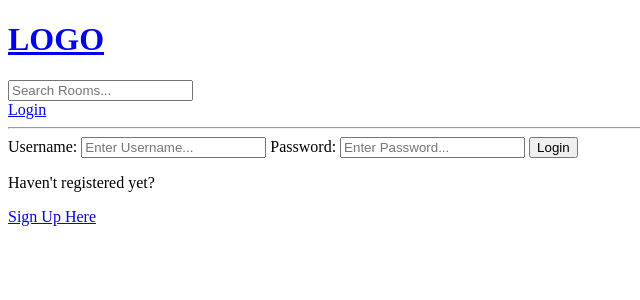
After one commit to bolivegano/discord_board_django_project, a Django app: page /login/ in a window 1280 px wide. The commit adds this page. Shown: the top 300 px of the page, without its empty margins (0-640 px from the left). Run offline with Django 4.2, Linux system fonts and the light colour scheme.

Commit message:
up through user registration 03:01:00 in the video tutorial

```diff
--- a/base/templates/base/home.html
+++ b/base/templates/base/home.html
@@ -29,8 +29,10 @@
         <div>
             {% for room in rooms %}
             <div>
+                {% if request.user == room.host %}
                 <a href="{% url 'update-room' room.id %}">Edit</a>
                 <a href="{% url 'delete-room' room.id %}">Delete</a>
+                {% endif %}
                 <span>@{{room.host.username}} </span>
                 <h5>
                     {{ room.id }} --
--- /dev/null
+++ b/base/templates/base/login_register.html
@@ -0,0 +1,33 @@
+{% extends 'main.html' %} {% block content %} {% if page == 'login' %}
+<div>
+    <form method="POST" action="">
+        {% csrf_token %}
+
+        <label>Username:</label>
+        <input type="text" name="username" placeholder="Enter Username..." />
+
+        <label>Password:</label>
+        <input
+            type="password"
+            name="password"
+            placeholder="Enter Password..."
+        />
+
+        <input type="submit" value="Login" />
+    </form>
+    <p>Haven't registered yet?</p>
+    <a href="{% url 'register' %}">Sign Up Here</a>
+</div>
+
+{% else %}
+
+<div>
+    <form method="POST" action="">
+        {% csrf_token %} {{form.as_p}}
+        <input type="submit" value="Register" />
+    </form>
+    <p>Already signed up?</p>
+    <a href="{% url 'login' %}">Login here</a>
+</div>
+
+{% endif %} {% endblock content %}
--- a/base/urls.py
+++ b/base/urls.py
@@ -2,6 +2,9 @@ from django.urls import path
 from . import views
 
 urlpatterns = [
+    path('login/', views.loginPage, name="login"),
+    path('logout/', views.logoutUser, name="logout"),
+    path('register/', views.registerPage, name="register"),
     path('', views.home, name="home"),
     path('room/<str:pk>/', views.room, name="room"),
     path('create-room/', views.createRoom, name="create-room" ),
--- a/base/views.py
+++ b/base/views.py
@@ -1,7 +1,14 @@
 from django.shortcuts import render, redirect
+from django.http import HttpResponse
+from django.contrib import messages
+from django.contrib.auth.decorators import login_required
 from django.db.models import Q
+from django.contrib.auth.models import User
+from django.contrib.auth import authenticate, login, logout
+from django.contrib.auth.forms import UserCreationForm
 from .models import Room, Topic
 from .forms import RoomForm
+
 
 # Create your views here.
 
@@ -10,6 +17,54 @@ from .forms import RoomForm
 #     {'id': 2, 'name': 'Design with me'},
 #     {'id': 3, 'name': 'Frontend developers'},
 # ]
+
+def loginPage(request):
+
+    page = 'login'
+
+    if request.user.is_authenticated:
+        return redirect('home')
+
+    if request.method == 'POST':
+        username = request.POST.get('username').lower()
+        password = request.POST.get('password')
+
+        try:
+            user = User.objects.get(username=username)
+        except:
+            messages.error(request, "User does not exist.")
+
+        user = authenticate(request, username=username, password=password)
+
+        if user is not None:
+            login(request, user)
+            return redirect('home')
+        else:
+            messages.error(request, "username or password is incorrect")
+
+    context = {'page': page}
+    return render(request, 'base/login_register.html', context)
+
+def logoutUser(request):
+    logout(request)
+    return redirect('home')
+
+def registerPage(request):
+    form = UserCreationForm()
+
+    if request.method == 'POST':
+        form = UserCreationForm(request.POST)
+        if form.is_valid():
+            user = form.save(commit=False)
+            user.username = user.username.lower()
+            user.save()
+            login(request, user)
+            return redirect('home')
+        else:
+            messages.error(request, "An error occurred during registration.")
+
+    context = {'form': form}
+    return render(request, 'base/login_register.html', context)
 
 def home(request):
 
@@ -32,6 +87,7 @@ def room(request, pk):
     context = {'room': room}
     return render(request, "base/room.html", context)
 
+@login_required(login_url='login')
 def createRoom(request):
     form = RoomForm()
     if request.method == 'POST':
@@ -43,9 +99,13 @@ def createRoom(request):
     context = {'form': form}
     return render(request, "base/room_form.html", context)
 
+@login_required(login_url='login')
 def updateRoom(request, pk):
     room = Room.objects.get(id=pk)
     form = RoomForm(instance=room)
+
+    if request.user != room.host:
+        return HttpResponse("You are not allowed here.")
 
     if request.method == 'POST':
         form = RoomForm(request.POST, instance=room)
@@ -57,8 +117,13 @@ def updateRoom(request, pk):
     context = {'form': form}
     return render(request, 'base/room_form.html', context)
 
+@login_required(login_url='login')
 def deleteRoom(request, pk):
     room = Room.objects.get(id=pk)
+
+    if request.user != room.host:
+        return HttpResponse("You are not allowed here.")
+
     if request.method == 'POST':
         room.delete()
         return redirect('home')
--- a/templates/main.html
+++ b/templates/main.html
@@ -1,16 +1,17 @@
 <!DOCTYPE html>
 <html lang="en">
-<head>
-    <meta charset="UTF-8">
-    <meta name="viewport" content="width=device-width, initial-scale=1.0">
-    <title>Study Bud</title>
-</head>
-<body>
-
-    {% include 'navbar.html' %}
-
-    {% block content %}
-
-    {% endblock %}
-</body>
+    <head>
+        <meta charset="UTF-8" />
+        <meta name="viewport" content="width=device-width, initial-scale=1.0" />
+        <title>Study Bud</title>
+    </head>
+    <body>
+        {% include 'navbar.html' %} {% if messages %}
+        <ul class="messages">
+            {% for message in messages %}
+            <li>{{ message }}</li>
+            {% endfor %}
+        </ul>
+        {% endif %} {% block content %} {% endblock %}
+    </body>
 </html>
--- a/templates/navbar.html
+++ b/templates/navbar.html
@@ -5,4 +5,10 @@
 <form method="GET" action="{% url 'home' %}">
     <input type="text" name="q" placeholder="Search Rooms..." />
 </form>
+{% if request.user.is_authenticated %}
+<p>Hello {{request.user}}</p>
+<a href="{% url 'logout' %}">Logout</a>
+{% else %}
+<a href="{% url 'login' %}">Login</a>
+{% endif %}
 <hr />
```
Also changed, not shown: db.sqlite3.
